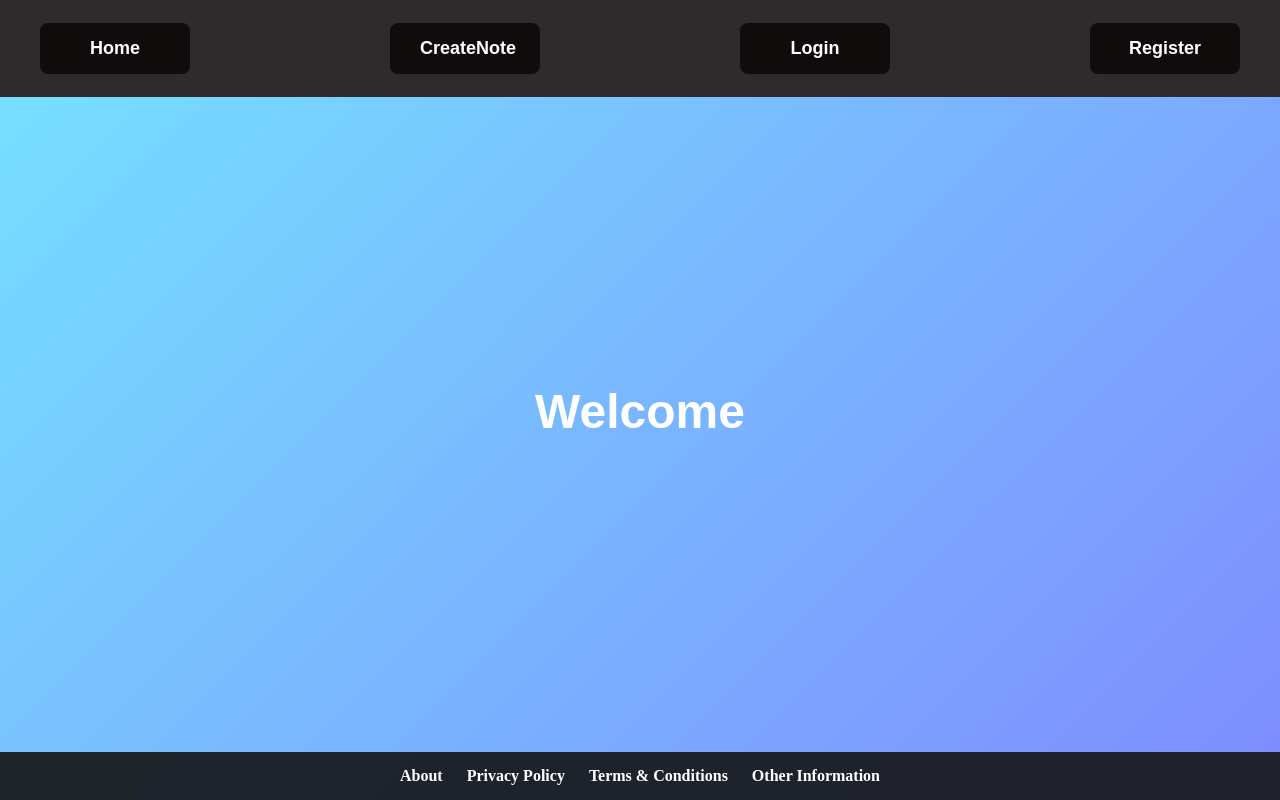
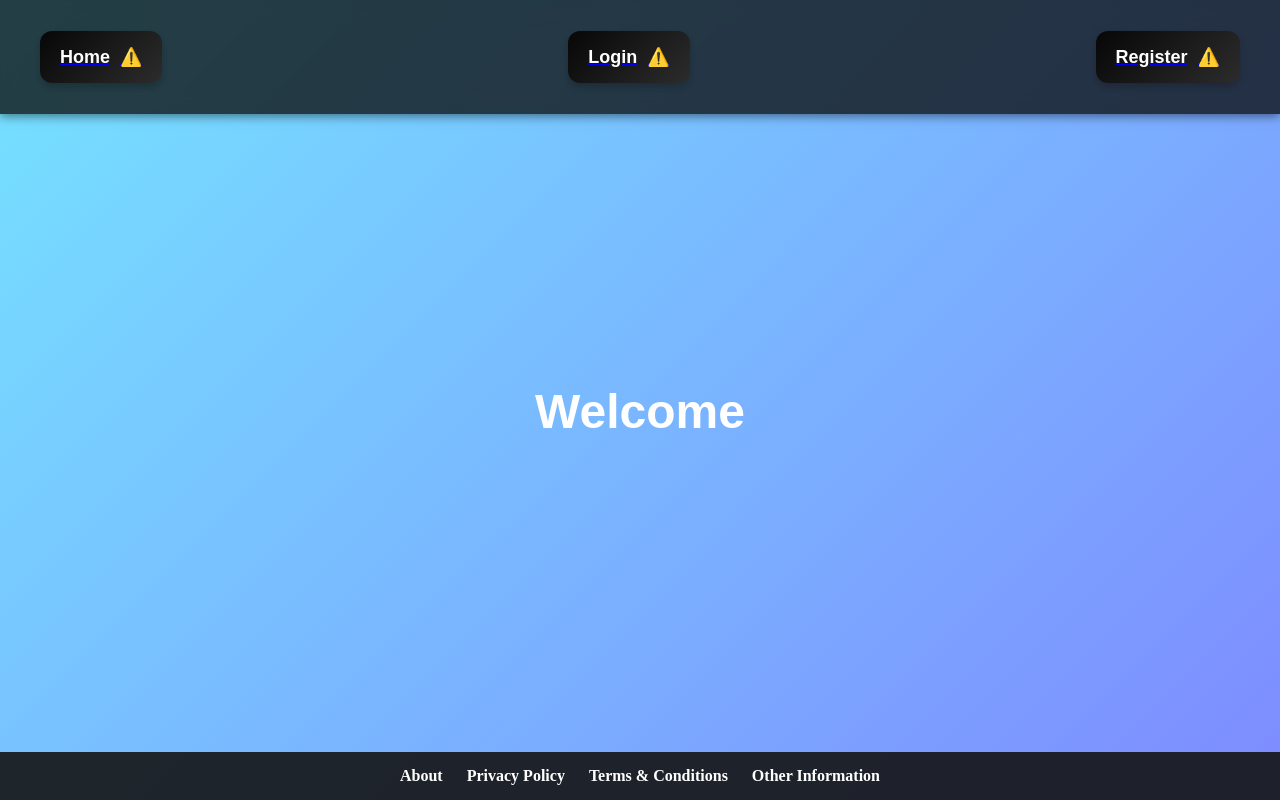
Before and after one commit to bukovinszkiakos/Disparonote, a Next.js app in the folder Disparonote Frontend/my-next-app/: page / in a window 1280 px wide. Built offline with nearby package versions, Linux system fonts and the light colour scheme; no server answers.

Commit message:
feat(navbar): improved styling and added animations

```diff
--- a/Disparonote Frontend/my-next-app/app/components/Navbar/Navbar.css
+++ b/Disparonote Frontend/my-next-app/app/components/Navbar/Navbar.css
@@ -3,41 +3,70 @@
   top: 0;
   left: 0;
   width: 100%;
-    background: #2d2b2b;
-    padding: 10px 0;
+  background: rgba(8, 8, 8, 0.753);
+  backdrop-filter: blur(10px);
+  padding: 15px 0;
   text-align: center;
   z-index: 1000;
+  box-shadow: 0px 2px 10px rgba(0, 0, 0, 0.5);
 }
-
 
 .navbar {
   display: flex;
   flex-direction: row;
   justify-content: space-between;
   align-items: center;
-    padding: 0.8rem;
-    gap: 2rem;
+  padding: 1rem 2rem;
   max-width: 1200px;
   margin: 0 auto;
-    width: 100%;
 }
 
-
-  .btn {
-    background-color: rgb(17, 12, 12);
+.nav-button {
+  display: flex;
+  align-items: center;
+  justify-content: center;
+  background: linear-gradient(135deg, #070707, #2c2c2c);
   border: none;
-    padding: 15px 30px;
+  padding: 15px 20px;
   cursor: pointer;
   font-size: 18px;
   font-weight: bold;
-    border-radius: 8px;
+  border-radius: 12px;
   transition: all 0.3s ease;
   color: white;
-    width: 150px;
   text-align: center;
+  gap: 10px;
+  box-shadow: 0px 4px 6px rgba(0, 0, 0, 0.2);
 }
 
-  .btn:hover {
-    background: #1d1c1c;
+.logout-button {
+  min-width: 160px;
+  width: auto;
+  height: 60px;
+  display: flex;
+  align-items: center;
+  justify-content: center;
+  background: linear-gradient(135deg, #070707, #2c2c2c);
+  border: none;
+  padding: 15px 20px;
+  cursor: pointer;
+  font-size: 18px;
+  font-weight: bold;
+  border-radius: 12px;
+  transition: all 0.3s ease;
+  color: white;
+  text-align: center;
+  gap: 10px;
+  box-shadow: 0px 4px 6px rgba(0, 0, 0, 0.2);
+}
+
+.navbar button:hover {
+  background: linear-gradient(135deg, #222222, #181717);
   transform: scale(1.05);
+  box-shadow: 0px 6px 12px rgba(0, 0, 0, 0.3);
 }
+
+.animation {
+  width: 30px;
+  height: 30px;
+}
--- a/Disparonote Frontend/my-next-app/app/components/Navbar/Navbar.jsx
+++ b/Disparonote Frontend/my-next-app/app/components/Navbar/Navbar.jsx
@@ -3,6 +3,7 @@ import React from "react";
 import Link from "next/link";
 import { useAuth } from "../../context/AuthContext";
 import TokenTimer from "../TokenTimer/TokenTimer";
+import { Player } from "@lottiefiles/react-lottie-player";
 import "./Navbar.css";
 
 const Navbar = () => {
@@ -11,25 +12,64 @@ const Navbar = () => {
   return (
     <header className="heading">
       <nav className="navbar">
-        <Link href="/">
-          <button className="btn btn-primary">Home</button>
+        <Link href="/" className="nav-link">
+          <button className="nav-button">
+            Home
+            <Player
+              src="/animations/home-animation.json"
+              className="animation"
+              autoplay
+              loop
+            />
+          </button>
         </Link>
-        <Link href="/create-note">
-          <button className="btn btn-primary">CreateNote</button>
-        </Link>
+
         {!user ? (
           <>
-            <Link href="/login">
-              <button className="btn btn-primary">Login</button>
+            <Link href="/login" className="nav-link">
+              <button className="nav-button">
+                Login
+                <Player
+                  src="/animations/login-animation.json"
+                  className="animation"
+                  autoplay
+                  loop
+                />
+              </button>
             </Link>
-            <Link href="/register">
-              <button className="btn btn-primary">Register</button>
+            <Link href="/register" className="nav-link">
+              <button className="nav-button">
+                Register
+                <Player
+                  src="/animations/register-animation.json"
+                  className="animation"
+                  autoplay
+                  loop
+                />
+              </button>
             </Link>
           </>
         ) : (
           <>
-            <button onClick={logout} className="btn btn-primary">
+            <Link href="/create-note" className="nav-link">
+              <button className="nav-button">
+                Create Note
+                <Player
+                  src="/animations/logo-animation.json"
+                  className="animation"
+                  autoplay
+                  loop
+                />
+              </button>
+            </Link>
+            <button onClick={logout} className="logout-button">
               Logout
+              <Player
+                  src="/animations/logout-animation.json"
+                  className="animation"
+                  autoplay
+                  loop
+                />
             </button>
             <TokenTimer expirationUnix={user.expirationUnix} />
           </>
```
Lines whose indentation alone changed are shown as unchanged.
